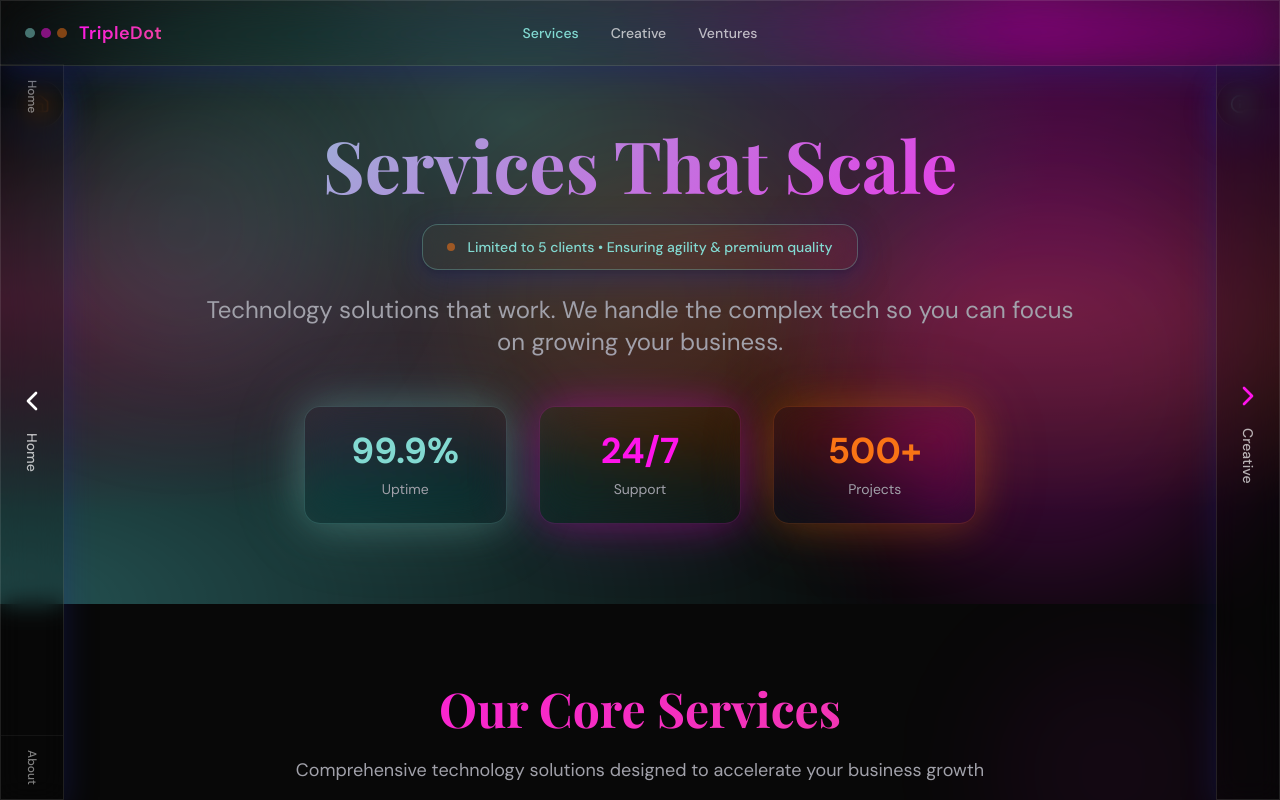
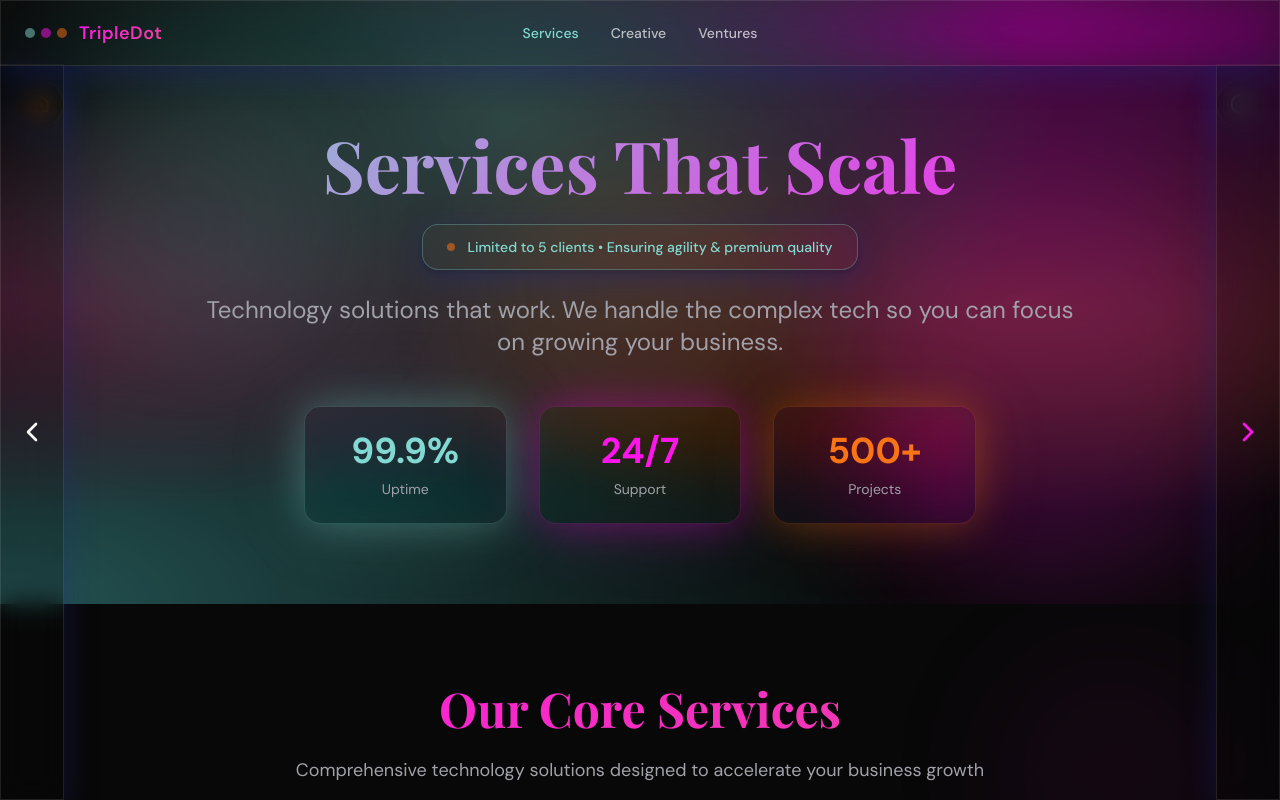
Before and after one commit to TripleDot-Services/tripledot-digital-nexus, a React (Vite) app: page / in a window 1280 px wide. Both pictures are taken after a click on the button "Explore Our Services". Shown: the top 800 px of the page. Built offline with nearby package versions, Linux system fonts and the light colour scheme.

Commit message:
Remove texts from navigation
Remove all text elements from the page navigation component across all pages.

```diff
--- a/src/components/ui/page-navigation.tsx
+++ b/src/components/ui/page-navigation.tsx
@@ -1,3 +1,4 @@
+
 import { Link, useLocation } from "react-router-dom";
 import { ChevronLeft, ChevronRight, Home, Info } from "lucide-react";
 import { Button } from "@/components/ui/button";
@@ -46,61 +47,19 @@ const PageNavigation = () => {
       {/* Left Side Navigation */}
       {prevPage && (
         <div className="fixed left-0 top-16 h-[calc(100vh-4rem)] w-16 glass bg-background/20 backdrop-blur-md border-r border-white/10 z-40 flex flex-col">
-          {/* Breadcrumb navigation at top - compact */}
-          <div className="flex flex-col pt-2">
-            {!isHomePage && (
-              <Link to="/" className="h-12 flex items-center justify-center hover:bg-background/30 transition-all duration-300 group">
-                <div className="writing-mode-vertical text-xs font-medium text-foreground/50 group-hover:text-foreground transition-colors duration-300" style={{ writingMode: 'vertical-rl', textOrientation: 'mixed' }}>
-                  Home
-                </div>
-              </Link>
-            )}
-
-            {/* Services breadcrumb when on Creative or Ventures */}
-            {(location.pathname === "/creative" || location.pathname === "/ventures") && (
-              <Link to="/services" className="h-12 flex items-center justify-center hover:bg-background/30 transition-all duration-300 group">
-                <div className="writing-mode-vertical text-xs font-medium text-foreground/50 group-hover:text-foreground transition-colors duration-300" style={{ writingMode: 'vertical-rl', textOrientation: 'mixed' }}>
-                  Services
-                </div>
-              </Link>
-            )}
-
-            {/* Creative breadcrumb when on Ventures */}
-            {location.pathname === "/ventures" && (
-              <Link to="/creative" className="h-12 flex items-center justify-center hover:bg-background/30 transition-all duration-300 group">
-                <div className="writing-mode-vertical text-xs font-medium text-foreground/50 group-hover:text-foreground transition-colors duration-300" style={{ writingMode: 'vertical-rl', textOrientation: 'mixed' }}>
-                  Creative
-                </div>
-              </Link>
-            )}
-          </div>
-
           {/* Main Navigation - ALWAYS in center with big arrow */}
           <div className="flex-1 flex items-center justify-center">
             <Link to={prevPage.path} className="flex flex-col items-center justify-center hover:bg-background/30 transition-all duration-300 group p-4 rounded-lg">
-              <ChevronLeft className={`w-8 h-8 ${prevPage.path === "/" ? "text-white" : prevPage.color === "neo-blue" ? "text-neo-blue" : prevPage.color === "neo-purple" ? "text-neo-purple" : "text-neo-orange"} group-hover:scale-110 transition-transform duration-300 mb-4`} />
-              <div className={`writing-mode-vertical text-sm font-medium ${prevPage.path === "/" ? "text-white/70 group-hover:text-white" : "text-foreground/70 group-hover:text-foreground"} transition-colors duration-300`} style={{ writingMode: 'vertical-rl', textOrientation: 'mixed' }}>
-                {prevPage.name}
-              </div>
+              <ChevronLeft className={`w-8 h-8 ${prevPage.path === "/" ? "text-white" : prevPage.color === "neo-blue" ? "text-neo-blue" : prevPage.color === "neo-purple" ? "text-neo-purple" : "text-neo-orange"} group-hover:scale-110 transition-transform duration-300`} />
             </Link>
           </div>
-
-          {/* About Us at bottom */}
-          <Link to="/about" className="h-16 flex items-center justify-center hover:bg-background/30 transition-all duration-300 group border-t border-white/5">
-            <div className="writing-mode-vertical text-xs font-medium text-foreground/50 group-hover:text-foreground transition-colors duration-300" style={{ writingMode: 'vertical-rl', textOrientation: 'mixed' }}>
-              About
-            </div>
-          </Link>
         </div>
       )}
 
       {/* Right Side Navigation */}
       {nextPage && (
         <Link to={nextPage.path} className="fixed right-0 top-16 h-[calc(100vh-4rem)] w-16 glass bg-background/20 backdrop-blur-md border-l border-white/10 z-40 flex flex-col items-center justify-center hover:bg-background/30 transition-all duration-300 group">
-          <ChevronRight className={`w-8 h-8 ${nextPage.path === "/" ? "text-white" : nextPage.color === "neo-blue" ? "text-neo-blue" : nextPage.color === "neo-purple" ? "text-neo-purple" : "text-neo-orange"} group-hover:scale-110 transition-transform duration-300 mb-4`} />
-          <div className={`writing-mode-vertical text-sm font-medium ${nextPage.path === "/" ? "text-white/70 group-hover:text-white" : "text-foreground/70 group-hover:text-foreground"} transition-colors duration-300`} style={{ writingMode: 'vertical-rl', textOrientation: 'mixed' }}>
-            {nextPage.name}
-          </div>
+          <ChevronRight className={`w-8 h-8 ${nextPage.path === "/" ? "text-white" : nextPage.color === "neo-blue" ? "text-neo-blue" : nextPage.color === "neo-purple" ? "text-neo-purple" : "text-neo-orange"} group-hover:scale-110 transition-transform duration-300`} />
         </Link>
       )}
     </>
```
